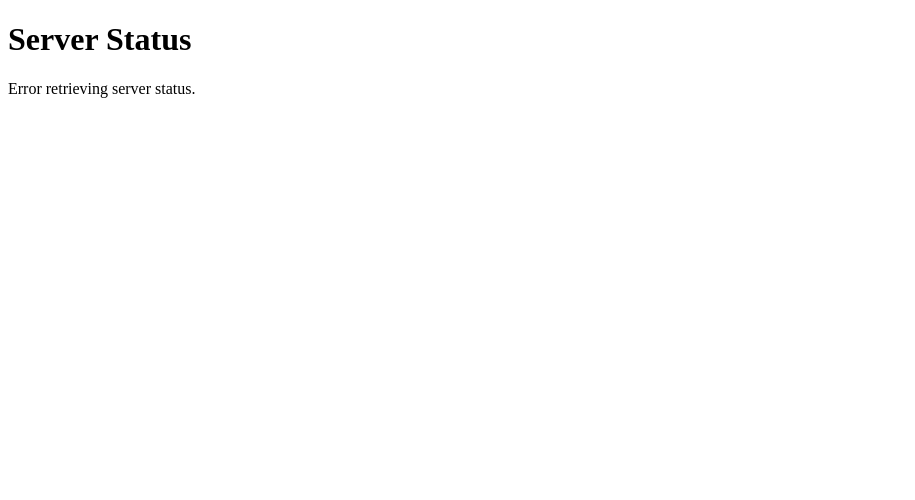
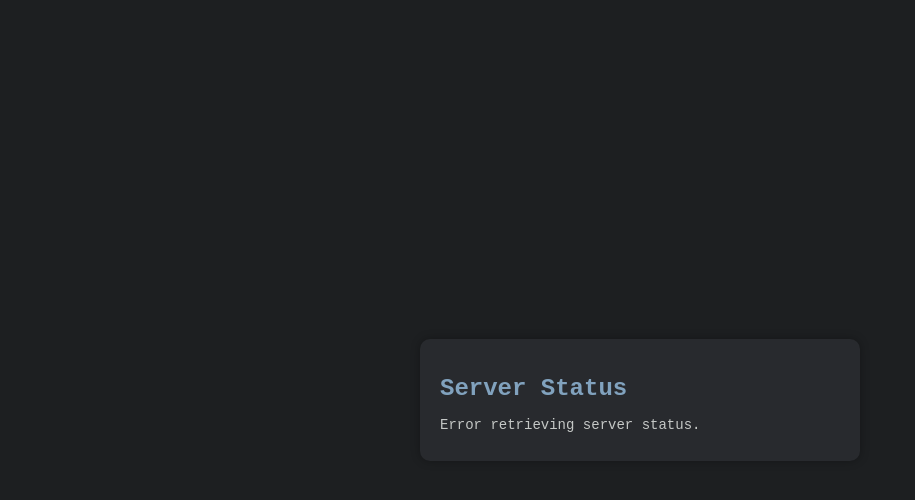
Before and after one commit to rdnsx/Bedrock-Status, a Flask app: page / in a window 1280 px wide. Shown: the top 500 px of the page, without its empty margins (0-915 px from the left). Run offline with Flask 2, Linux system fonts and the light colour scheme; data that the repository does not hold is empty.

Commit message:
Add nerdy style flavor

```diff
--- a/templates/index.html
+++ b/templates/index.html
@@ -2,8 +2,64 @@
 <html>
 <head>
     <title>PietsCraft Server Status</title>
+    <style>
+        body {
+            font-family: 'Courier New', monospace;
+            background-color: #1d1f21;
+            color: #c5c8c6;
+            margin: 0;
+            padding: 0;
+            display: flex;
+            justify-content: center;
+            align-items: center;
+            min-height: 100vh;
+        }
+
+        .container {
+            background-color: #282a2e;
+            padding: 20px;
+            border-radius: 10px;
+            box-shadow: 0 0 10px rgba(0, 0, 0, 0.3);
+            max-width: 400px;
+            width: 100%;
+            text-align: left;
+        }
+
+        h1 {
+            color: #81a2be;
+            font-size: 24px;
+            margin-bottom: 15px;
+        }
+
+        p {
+            margin: 8px 0;
+            font-size: 14px;
+        }
+
+        .online {
+            color: #8ec07c;
+        }
+
+        .offline {
+            color: #cc6666;
+        }
+
+        @keyframes fadeIn {
+            from {
+                opacity: 0;
+            }
+            to {
+                opacity: 1;
+            }
+        }
+
+        .animated {
+            animation: fadeIn 1s ease-out;
+        }
+    </style>
 </head>
 <body>
+    <div class="container animated">
         <h1>Server Status</h1>
         {% if server_info %}
             <p>Server Version: {{ server_info.server_version }}</p>
@@ -14,9 +70,10 @@
             <p>Map: {{ server_info.map }}</p>
             <p>Gamemode: {{ server_info.gamemode }}</p>
             <p>Server ID: {{ server_info.server_id }}</p>
-        <p>Online State: {% if server_info.online_state %}Online{% else %}Offline{% endif %}</p>
+            <p>Online State: <span class="{% if server_info.online_state %}online{% else %}offline{% endif %}">{% if server_info.online_state %}Online{% else %}Offline{% endif %}</span></p>
         {% else %}
             <p>Error retrieving server status.</p>
         {% endif %}
+    </div>
 </body>
 </html>
```
Lines whose indentation alone changed are shown as unchanged.
